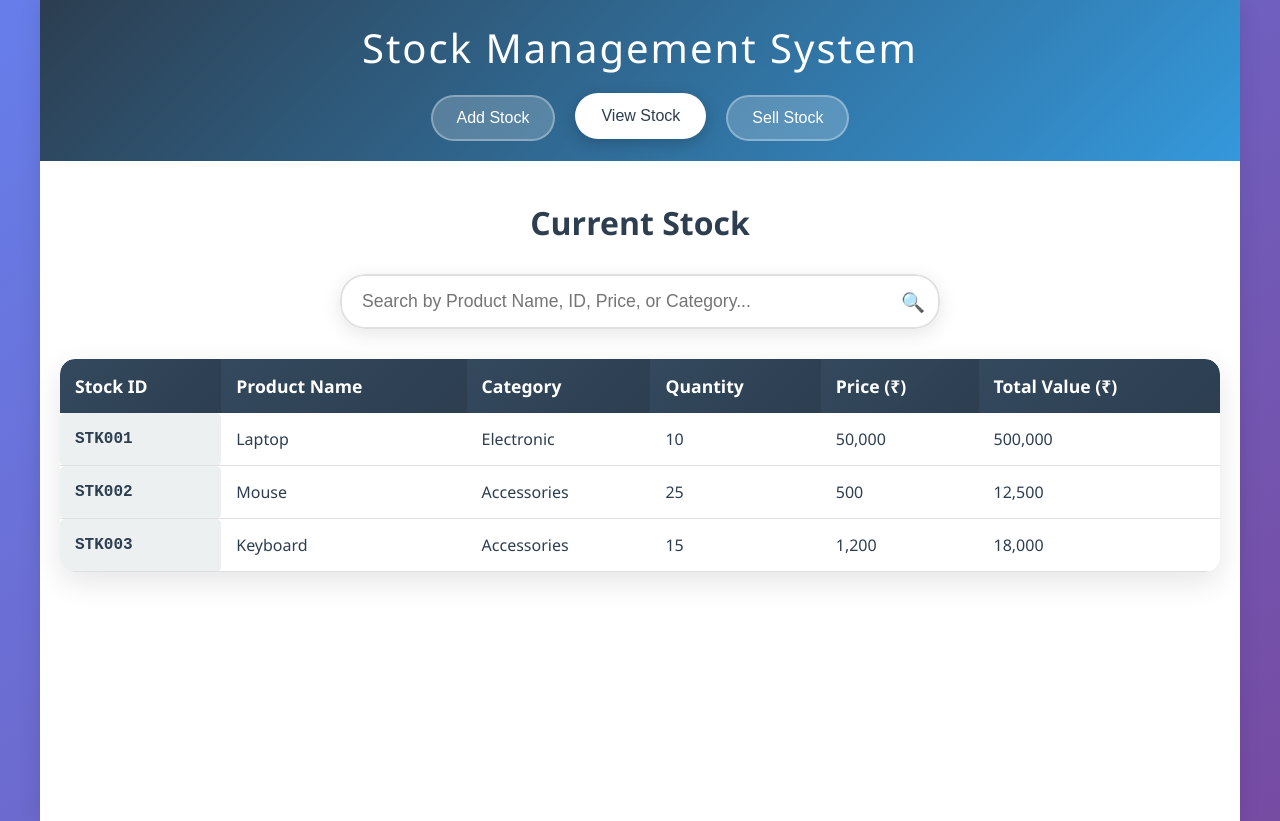
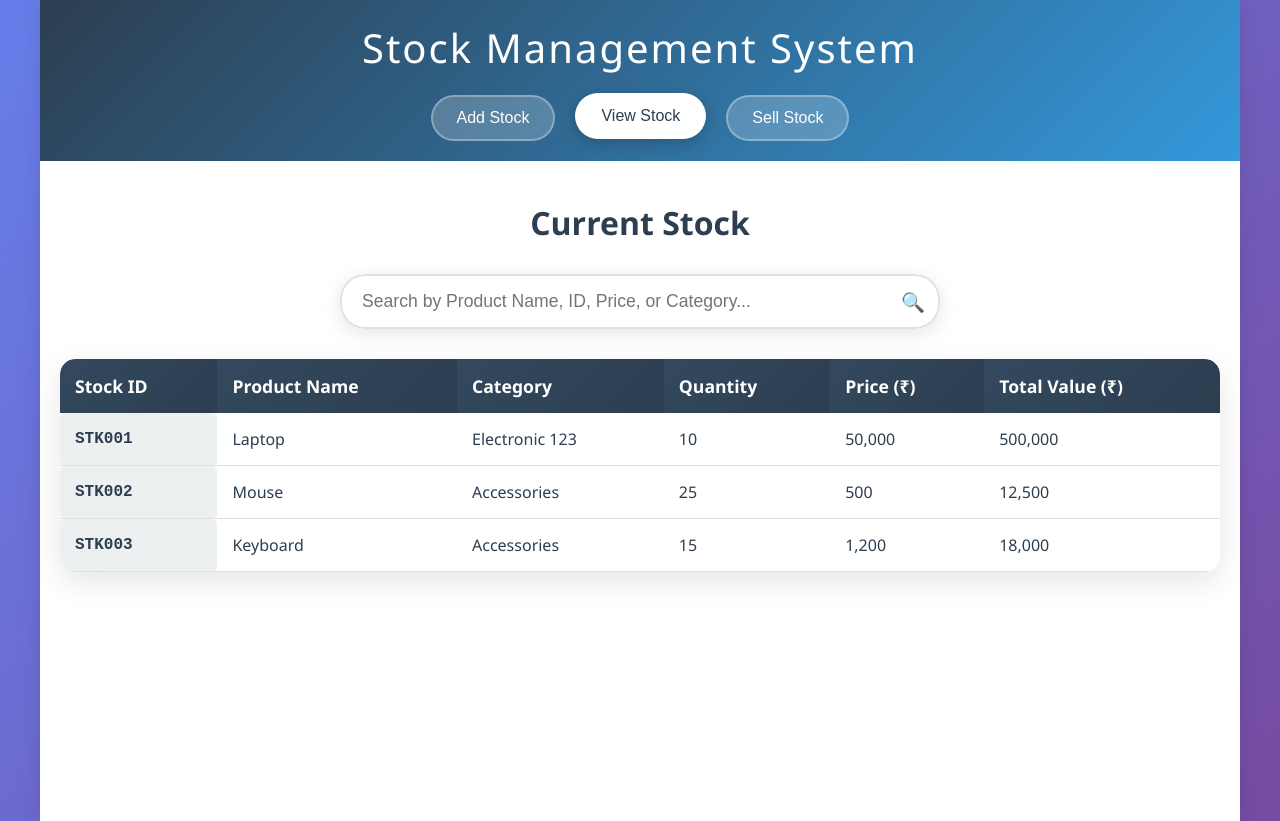
Before and after one commit to dhruvbatra28/newsms, a React (Create React App) app: page / in a window 1280 px wide. Built offline with nearby package versions, Linux system fonts and the light colour scheme.

Commit message:
Update category name for Laptop in stock management system

```diff
--- a/src/App.js
+++ b/src/App.js
@@ -9,7 +9,7 @@ const StockManagementSystem = () => {
       name: "Laptop",
       quantity: 10,
       price: 50000,
-      category: "Electronic",
+      category: "Electronic 123",
     },
     {
       id: "STK002",
```
Also changed, not shown: 6 other files (tests, documents, lock files or other folders).
